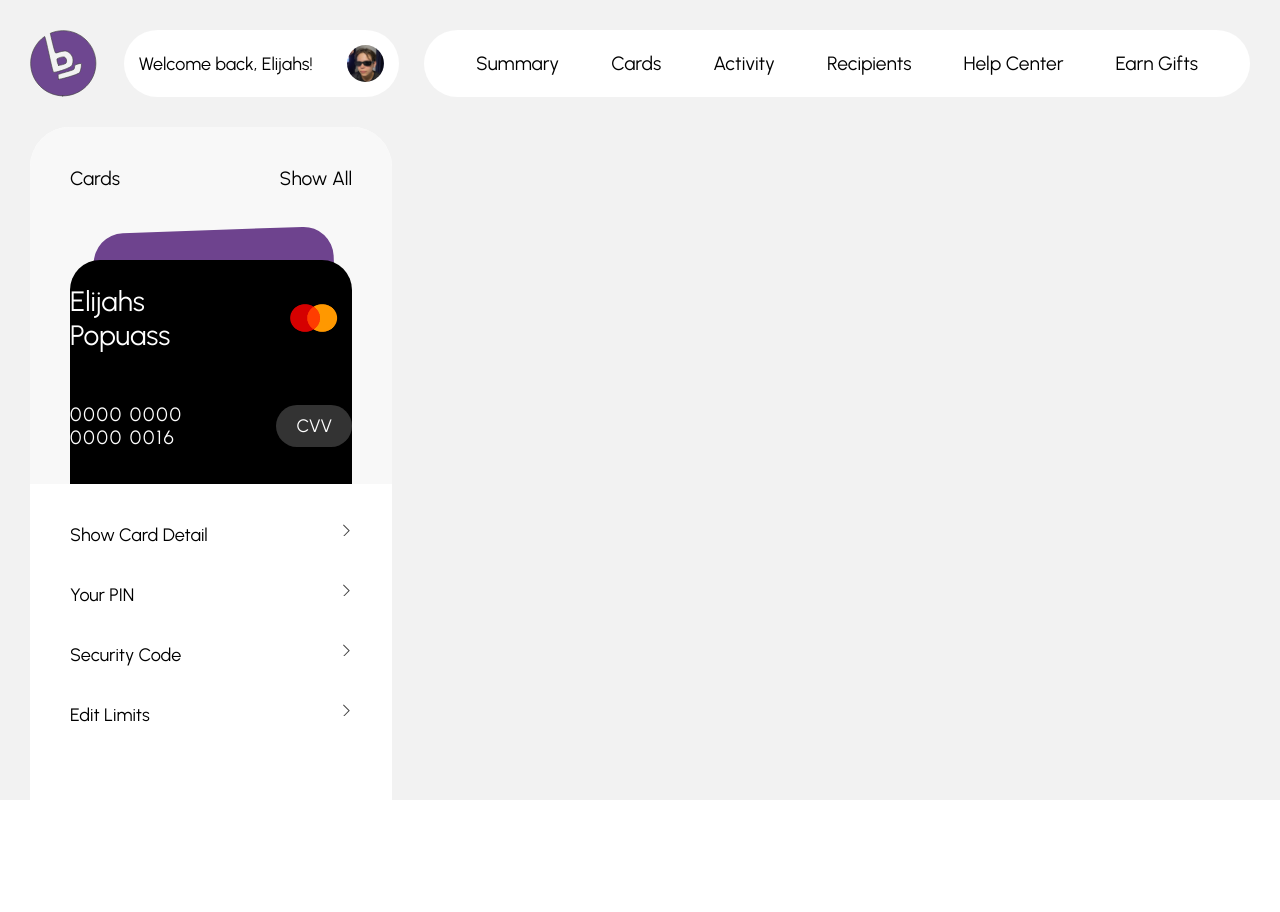
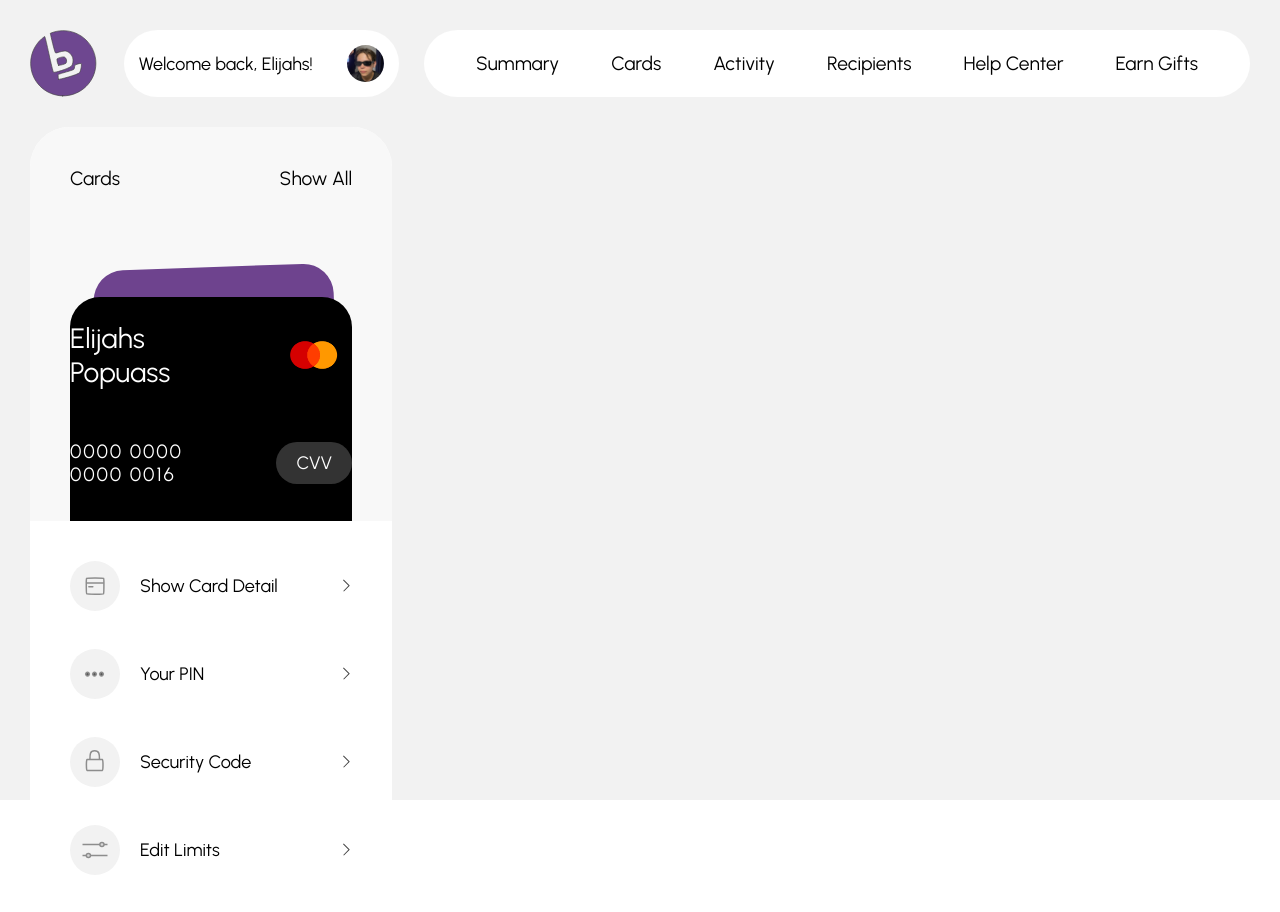
Before and after one commit to toqsukr/BankProject, a React (Vite) app: page / in a window 1280 px wide. Shown: the top 912 px of the page. Before the commit the page ends 841 px from the top, so only its background shows below. Built offline with nearby package versions, Linux system fonts and the light colour scheme.

Commit message:
added card bar icons

```diff
--- a/src/components/cardBar/cardBar.component.tsx
+++ b/src/components/cardBar/cardBar.component.tsx
@@ -1,4 +1,8 @@
 import CardButton from '@components/ui/cardButton/cardButton.component'
+import CardIcon from '@components/ui/icons/cardIcon.component'
+import LockIcon from '@components/ui/icons/lockIcon.component'
+import PinIcon from '@components/ui/icons/pinIcon.component'
+import SettingIcon from '@components/ui/icons/settingIcon.component'
 import { FC } from 'react'
 import css from './cardBar.module.css'
 
@@ -23,10 +27,18 @@ const CardBar:FC = () => {
         </div>
         <div id={css.cardBarLowerContainer}>
             <div id={css.cardButtonContainer}>
-                <CardButton title='Show Card Detail'></CardButton>
-                <CardButton title='Your PIN'></CardButton>
-                <CardButton title='Security Code'></CardButton>
-                <CardButton title='Edit Limits'></CardButton>
+                <CardButton title='Show Card Detail'>
+                    <CardIcon/>
+                </CardButton>
+                <CardButton title='Your PIN'>
+                    <PinIcon/>
+                </CardButton>
+                <CardButton title='Security Code'>
+                    <LockIcon/>
+                </CardButton>
+                <CardButton title='Edit Limits'>
+                    <SettingIcon/>
+                </CardButton>
             </div>
             <div id={css.addRemoveButtonContainer}>
 
--- a/src/components/ui/cardButton/cardButton.module.css
+++ b/src/components/ui/cardButton/cardButton.module.css
@@ -2,12 +2,14 @@
   display: flex;
   flex-direction: row;
   justify-content: space-between;
+  align-items: center;
 }
 
 .cardButtonInfoContainer {
   display: flex;
   flex-direction: row;
-  justify-content: space-between;
+  gap: 20px;
+  align-items: center;
   font-size: clamp(12px, 1.5vw, 18px);
 }
 
--- /dev/null
+++ b/src/components/ui/icons/cardIcon.component.tsx
@@ -0,0 +1,13 @@
+import { FC, SVGAttributes } from 'react'
+
+const CardIcon:FC<SVGAttributes<HTMLOrSVGElement>>  = ({...props}) => {
+  return (
+    <svg {...props} width="50" height="50" viewBox="0 0 50 50" fill="none" xmlns="http://www.w3.org/2000/svg">
+<circle cx="25" cy="25" r="25" fill="#F2F2F2"/>
+<path d="M16.2695 22.1227C16.2695 22.1227 16.2716 17.7574 16.6677 17.3608C17.0639 16.9643 33.1351 16.9645 33.5328 17.3608C33.9305 17.7572 33.9279 22.1227 33.9279 22.1227M16.2695 22.1227C16.2695 22.1227 16.2726 32.4397 16.6677 32.837C17.0629 33.2343 33.1376 33.4318 33.5328 32.837C33.9279 32.2422 33.9279 22.1227 33.9279 22.1227M16.2695 22.1227H33.9279M18.8503 25.6941H22.8185" stroke="#8D8D8D" stroke-width="1.5" stroke-linecap="round"/>
+</svg>
+
+  )
+}
+
+export default CardIcon
--- /dev/null
+++ b/src/components/ui/icons/lockIcon.component.tsx
@@ -0,0 +1,13 @@
+import { FC, SVGAttributes } from 'react'
+
+const LockIcon:FC<SVGAttributes<HTMLOrSVGElement>>  = ({...props}) => {
+  return (
+    <svg {...props} width="50" height="50" viewBox="0 0 50 50" fill="none" xmlns="http://www.w3.org/2000/svg">
+<circle cx="25" cy="25" r="25" fill="#F2F2F2"/>
+<path d="M19.9236 22.5451C18.7795 22.5451 17.778 22.5451 16.9939 22.5451C16.2098 22.5451 16.2109 33.4219 16.9939 33.4219C17.7769 33.4219 31.6451 33.4219 32.4236 33.4219C33.2021 33.4219 33.2021 22.5451 32.4236 22.5451C31.6451 22.5451 29.4939 22.5451 29.4939 22.5451M19.9236 22.5451C19.9236 17.1066 19.9236 13.8437 24.6111 13.8438C29.2986 13.8438 29.4939 17.1066 29.4939 22.5451M19.9236 22.5451H29.4939" stroke="#8D8D8D" stroke-width="1.5"/>
+</svg>
+
+  )
+}
+
+export default LockIcon
--- /dev/null
+++ b/src/components/ui/icons/pinIcon.component.tsx
@@ -0,0 +1,21 @@
+import { FC, SVGAttributes } from 'react'
+
+const PinIcon:FC<SVGAttributes<HTMLOrSVGElement>> = ({...props}) => {
+  return (
+    <svg {...props} width="50" height="50" viewBox="0 0 50 50" fill="none" xmlns="http://www.w3.org/2000/svg">
+    <circle cx="25" cy="25" r="25" fill="#F2F2F2"/>
+    <path d="M16.2573 23.8703C15.5631 24.572 15.5631 25.7098 16.2573 26.4115C16.9516 27.1132 18.0771 27.1132 18.7713 26.4115C19.4655 25.7098 19.4655 24.572 18.7713 23.8703C18.0771 23.1686 16.9516 23.1686 16.2573 23.8703Z" fill="#585858"/>
+    <path d="M23.2406 23.8703C22.5464 24.572 22.5464 25.7098 23.2406 26.4115C23.9348 27.1132 25.0604 27.1132 25.7546 26.4115C26.4488 25.7098 26.4488 24.572 25.7546 23.8703C25.0604 23.1686 23.9348 23.1686 23.2406 23.8703Z" fill="#585858"/>
+    <path d="M30.2239 23.8703C29.5296 24.572 29.5296 25.7098 30.2239 26.4115C30.9181 27.1132 32.0436 27.1132 32.7378 26.4115C33.432 25.7098 33.432 24.572 32.7378 23.8703C32.0436 23.1686 30.9181 23.1686 30.2239 23.8703Z" fill="#585858"/>
+    <path d="M16.2573 23.8703C15.5631 24.572 15.5631 25.7098 16.2573 26.4115C16.9516 27.1132 18.0771 27.1132 18.7713 26.4115C19.4655 25.7098 19.4655 24.572 18.7713 23.8703C18.0771 23.1686 16.9516 23.1686 16.2573 23.8703Z" stroke="#8D8D8D" stroke-width="1.5"/>
+    <path d="M23.2406 23.8703C22.5464 24.572 22.5464 25.7098 23.2406 26.4115C23.9348 27.1132 25.0604 27.1132 25.7546 26.4115C26.4488 25.7098 26.4488 24.572 25.7546 23.8703C25.0604 23.1686 23.9348 23.1686 23.2406 23.8703Z" stroke="#8D8D8D" stroke-width="1.5"/>
+    <path d="M30.2239 23.8703C29.5296 24.572 29.5296 25.7098 30.2239 26.4115C30.9181 27.1132 32.0436 27.1132 32.7378 26.4115C33.432 25.7098 33.432 24.572 32.7378 23.8703C32.0436 23.1686 30.9181 23.1686 30.2239 23.8703Z" stroke="#8D8D8D" stroke-width="1.5"/>
+    </svg>
+
+
+
+
+  )
+}
+
+export default PinIcon
--- /dev/null
+++ b/src/components/ui/icons/settingIcon.component.tsx
@@ -0,0 +1,17 @@
+import { FC, SVGAttributes } from 'react'
+
+const SettingIcon:FC<SVGAttributes<HTMLOrSVGElement>> = ({...props}) => {
+  return (
+    <svg {...props} width="50" height="50" viewBox="0 0 50 50" fill="none" xmlns="http://www.w3.org/2000/svg">
+    <circle cx="25" cy="25" r="25" fill="#F2F2F2"/>
+    <path d="M20.4931 30.4904C20.4931 29.3805 19.5607 28.4808 18.4106 28.4808C17.2605 28.4808 16.3281 29.3805 16.3281 30.4904C16.3281 31.6003 17.2605 32.5 18.4106 32.5C19.5607 32.5 20.4931 31.6003 20.4931 30.4904Z" fill="#D9D9D9"/>
+    <path d="M31.9365 17.5C30.7864 17.5 29.854 18.3997 29.854 19.5096C29.854 20.6195 30.7864 21.5192 31.9365 21.5192C33.0866 21.5192 34.019 20.6195 34.019 19.5096C34.019 18.3997 33.0866 17.5 31.9365 17.5Z" fill="#D9D9D9"/>
+    <path d="M29.854 19.5096C29.854 18.3997 30.7864 17.5 31.9365 17.5C33.0866 17.5 34.019 18.3997 34.019 19.5096M29.854 19.5096C29.854 20.6195 30.7864 21.5192 31.9365 21.5192C33.0866 21.5192 34.019 20.6195 34.019 19.5096M29.854 19.5096C20.366 19.5096 12.5 19.5096 12.5 19.5096M34.019 19.5096C36.3232 19.5096 37.5 19.5096 37.5 19.5096M37.5 30.4904H23.6168C23.6168 30.4904 21.7129 30.4904 20.4931 30.4904M12.5 30.4904C12.5 30.4904 13.8883 30.4904 16.3281 30.4904M20.4931 30.4904C20.4931 29.3805 19.5607 28.4808 18.4106 28.4808C17.2605 28.4808 16.3281 29.3805 16.3281 30.4904M20.4931 30.4904C20.4931 31.6003 19.5607 32.5 18.4106 32.5C17.2605 32.5 16.3281 31.6003 16.3281 30.4904" stroke="#8D8D8D" stroke-width="1.5"/>
+    </svg>
+
+
+
+  )
+}
+
+export default SettingIcon
```
